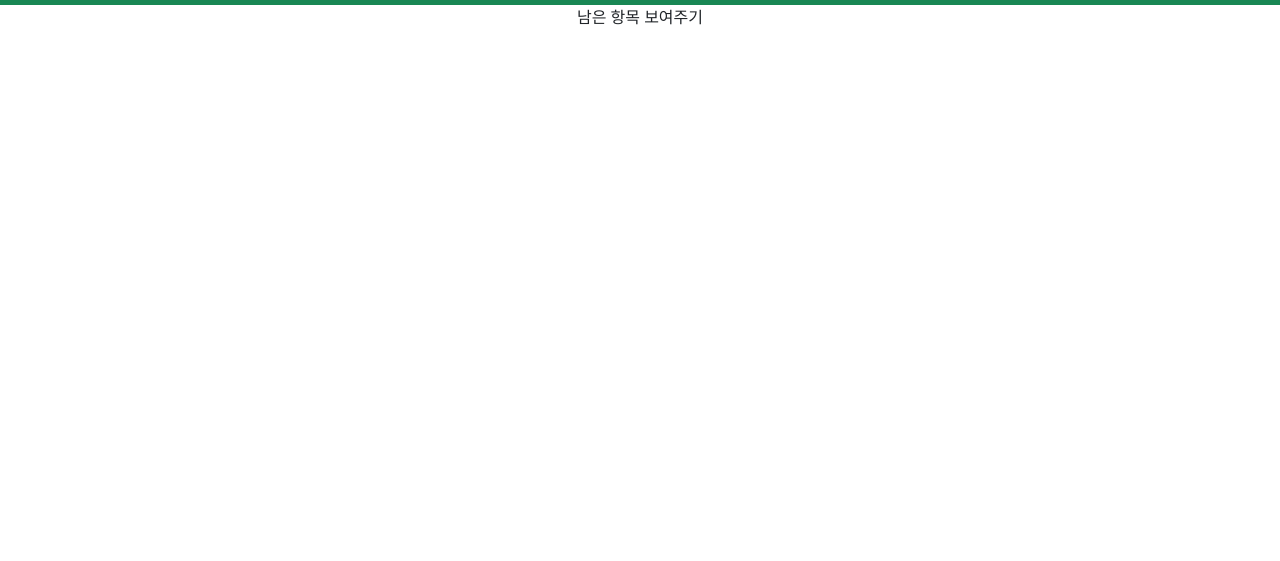
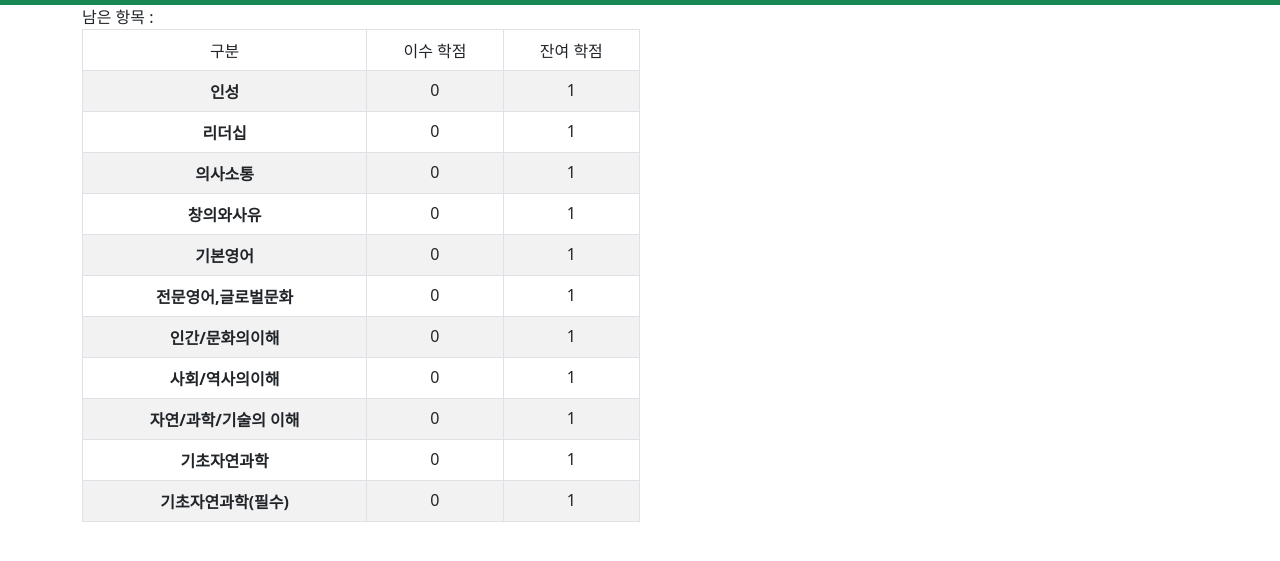
Before and after one commit to w00shh/graduate_skku_ossp, a website: page check.html in a window 1280 px wide. Shown: the part 51-612 px from the top of the page. Drawn offline with nearby package versions, Linux system fonts and the light colour scheme.

Commit message:
add template

```diff
--- a/check.html
+++ b/check.html
@@ -6,12 +6,10 @@
       href="https://cdn.jsdelivr.net/npm/bootstrap@5.2.2/dist/css/bootstrap.min.css"
       rel="stylesheet"
       integrity="sha384-Zenh87qX5JnK2Jl0vWa8Ck2rdkQ2Bzep5IDxbcnCeuOxjzrPF/et3URy9Bv1WTRi"
-      crossorigin="anonymous"
-    />
+      crossorigin="anonymous" />
     <link
       rel="stylesheet"
-      href="https://cdn.jsdelivr.net/npm/bootstrap-icons@1.10.2/font/bootstrap-icons.css"
-    />
+      href="https://cdn.jsdelivr.net/npm/bootstrap-icons@1.10.2/font/bootstrap-icons.css" />
     <script src="https://code.jquery.com/jquery-3.4.1.min.js"></script>
     <title>Document</title>
   </head>
@@ -31,8 +29,7 @@
           data-bs-target="#navbarNav"
           aria-controls="navbarNav"
           aria-expanded="false"
-          aria-label="Toggle navigation"
-        >
+          aria-label="Toggle navigation">
           <span class="navbar-toggler-icon"></span>
         </button>
         <div class="collapse navbar-collapse" id="navbarNav">
@@ -54,13 +51,78 @@
       </div>
     </nav>
 
-    <div class="container text-center">남은 항목 보여주기</div>
+    <div class="container">
+      남은 항목 :
+      <table class="table table-striped w-50 text-center table-bordered">
+        <thead>
+          <tr>
+            <td>구분</td>
+            <td>이수 학점</td>
+            <td>잔여 학점</td>
+          </tr>
+        </thead>
+        <tr>
+          <th>인성</th>
+          <td>0</td>
+          <td>1</td>
+        </tr>
+        <tr>
+          <th>리더십</th>
+          <td>0</td>
+          <td>1</td>
+        </tr>
+        <tr>
+          <th>의사소통</th>
+          <td>0</td>
+          <td>1</td>
+        </tr>
+        <tr>
+          <th>창의와사유</th>
+          <td>0</td>
+          <td>1</td>
+        </tr>
+        <tr>
+          <th>기본영어</th>
+          <td>0</td>
+          <td>1</td>
+        </tr>
+        <tr>
+          <th>전문영어,글로벌문화</th>
+          <td>0</td>
+          <td>1</td>
+        </tr>
+        <tr>
+          <th>인간/문화의이해</th>
+          <td>0</td>
+          <td>1</td>
+        </tr>
+        <tr>
+          <th>사회/역사의이해</th>
+          <td>0</td>
+          <td>1</td>
+        </tr>
+        <tr>
+          <th>자연/과학/기술의 이해</th>
+          <td>0</td>
+          <td>1</td>
+        </tr>
+        <tr>
+          <th>기초자연과학</th>
+          <td>0</td>
+          <td>1</td>
+        </tr>
+        <tr>
+          <th>기초자연과학(필수)</th>
+          <td>0</td>
+          <td>1</td>
+        </tr>
+      </table>
+    </div>
 
     <script
       src="https://cdn.jsdelivr.net/npm/bootstrap@5.2.2/dist/js/bootstrap.bundle.min.js"
       integrity="sha384-OERcA2EqjJCMA+/3y+gxIOqMEjwtxJY7qPCqsdltbNJuaOe923+mo//f6V8Qbsw3"
-      crossorigin="anonymous"
-    ></script>
+      crossorigin="anonymous"></script>
     <script src="./index.js"></script>
   </body>
 </html>
```
